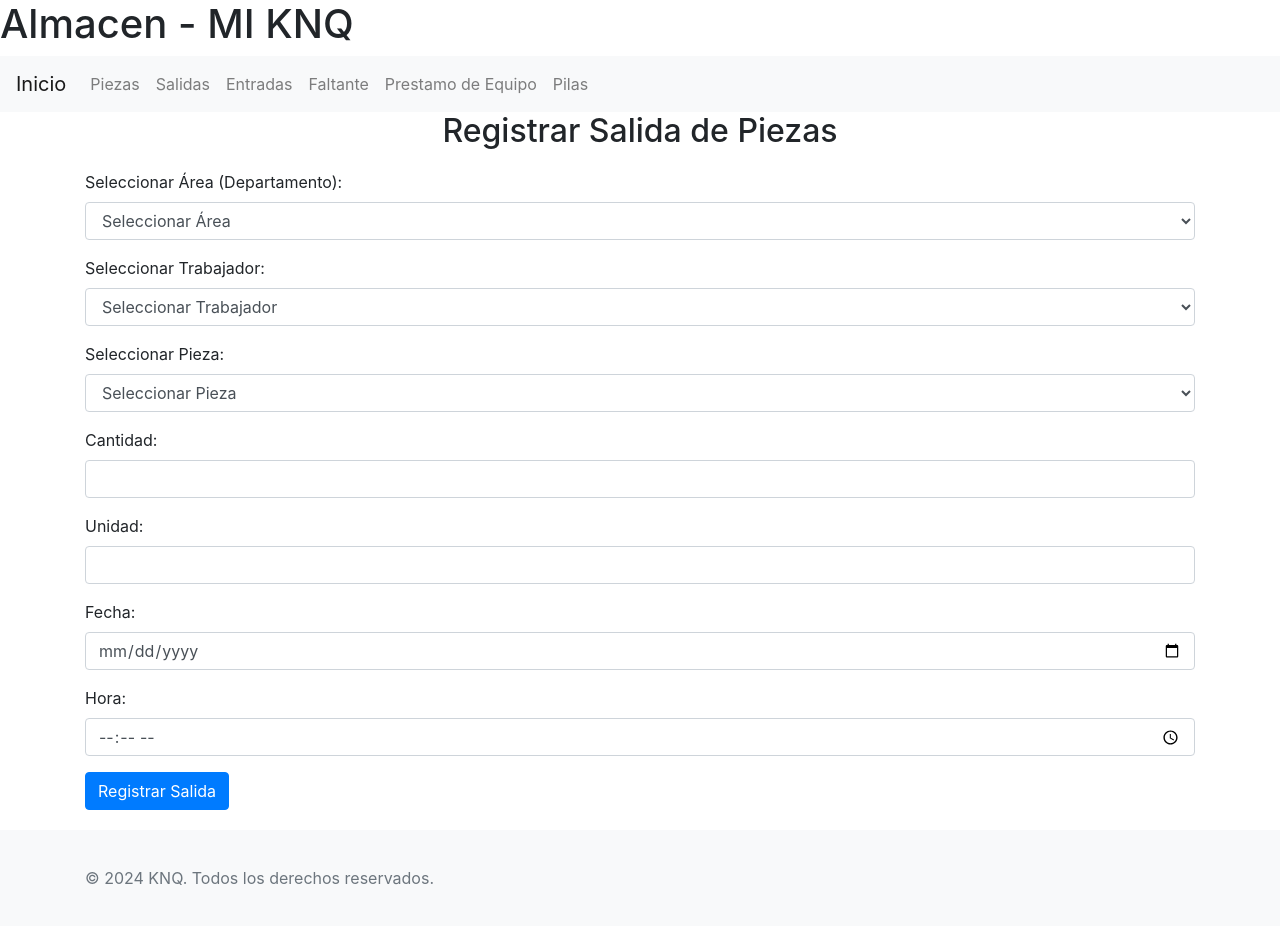
After one commit to cecidavi/MI-KNQ, a PHP site: page /Almacen_Salidas.php in a window 1280 px wide. The commit adds this page. Run offline with PHP 8.4, Linux system fonts and the light colour scheme; the visitor is signed in with stand-in values (Sample User, id 1); data that the repository does not hold is empty.

Commit message:
Nuevos agregados

```diff
--- /dev/null
+++ b/Almacen_Salidas.php
@@ -0,0 +1,115 @@
+<?php
+session_start();
+
+// Verifica si el usuario está autenticado
+if (!isset($_SESSION['username'])) {
+    header("Location: login.html");
+    exit();
+}
+
+include('conexion.php');
+include('Almacen_header.php');
+
+// Obtener los departamentos (áreas) de la base de datos
+$sql_departamentos = "SELECT * FROM departamentos";
+$result_departamentos = $conn->query($sql_departamentos);
+
+// Obtener las piezas para el formulario
+$sql_piezas = "SELECT * FROM piezas";
+$result_piezas = $conn->query($sql_piezas);
+
+?>
+
+<!DOCTYPE html>
+<html lang="es">
+<head>
+    <meta charset="UTF-8">
+    <meta name="viewport" content="width=device-width, initial-scale=1.0">
+    <title>Registrar Salida de Piezas</title>
+    <link rel="stylesheet" href="https://stackpath.bootstrapcdn.com/bootstrap/4.5.2/css/bootstrap.min.css">
+    <link rel="stylesheet" href="css/Almacen_unidades.css">
+    <script src="https://code.jquery.com/jquery-3.6.0.min.js"></script>
+</head>
+<body>
+
+<h2>Registrar Salida de Piezas</h2>
+<div class="container">
+<form action="procesar_salida.php" method="POST">
+    <div class="form-group">
+        <label for="area">Seleccionar Área (Departamento):</label>
+        <select id="area" name="area" class="form-control" onchange="cargarEmpleados()">
+            <option value="">Seleccionar Área</option>
+            <?php while ($row_departamento = $result_departamentos->fetch_assoc()): ?>
+                <option value="<?= $row_departamento['id_departamento'] ?>"><?= $row_departamento['nombre_departamento'] ?></option>
+            <?php endwhile; ?>
+        </select>
+    </div>
+
+    <div class="form-group">
+        <label for="trabajador">Seleccionar Trabajador:</label>
+        <select id="trabajador" name="trabajador" class="form-control">
+            <option value="">Seleccionar Trabajador</option>
+        </select>
+    </div>
+
+    <div class="form-group">
+        <label for="pieza">Seleccionar Pieza:</label>
+        <select id="pieza" name="pieza" class="form-control">
+            <option value="">Seleccionar Pieza</option>
+            <?php while ($row_pieza = $result_piezas->fetch_assoc()): ?>
+                <option value="<?= $row_pieza['id_pieza'] ?>"><?= $row_pieza['nombre'] ?></option>
+            <?php endwhile; ?>
+        </select>
+    </div>
+
+    <div class="form-group">
+        <label for="cantidad">Cantidad:</label>
+        <input type="number" id="cantidad" name="cantidad" class="form-control" required>
+    </div>
+
+    <div class="form-group">
+        <label for="unidad">Unidad:</label>
+        <input type="text" id="unidad" name="unidad" class="form-control" required>
+    </div>
+
+    <div class="form-group">
+        <label for="fecha">Fecha:</label>
+        <input type="date" id="fecha" name="fecha" class="form-control" required>
+    </div>
+
+    <div class="form-group">
+        <label for="hora">Hora:</label>
+        <input type="time" id="hora" name="hora" class="form-control" required>
+    </div>
+
+    <!-- Botón con diseño de Bootstrap -->
+    <input type="submit" value="Registrar Salida" class="btn btn-primary">
+</form>
+</div>
+
+<script>
+function cargarEmpleados() {
+    var area = document.getElementById("area").value;
+
+    if (area == "") {
+        document.getElementById("trabajador").innerHTML = "<option value=''>Seleccionar Trabajador</option>";
+        return;
+    }
+
+    // Enviar el área al servidor para obtener los empleados
+    $.ajax({
+        url: 'obtener_empleados.php',
+        type: 'GET',
+        data: { area: area },
+        success: function(data) {
+            var trabajadorSelect = document.getElementById("trabajador");
+            trabajadorSelect.innerHTML = "<option value=''>Seleccionar Trabajador</option>" + data;
+        }
+    });
+}
+</script>
+
+</body>
+</html>
+
+<?php include('includes/footer.php'); ?>
--- a/Almacen_header.php
+++ b/Almacen_header.php
@@ -12,7 +12,7 @@
     <h1>Almacen - MI KNQ</h1>
 </header>
 <nav class="navbar navbar-expand-lg navbar-light bg-light">
-    <a class="navbar-brand" href="Inicio.php">Inicio</a>
+    <a class="navbar-brand" href="Almacen_inicio.php">Inicio</a>
     <button class="navbar-toggler" type="button" data-toggle="collapse" data-target="#navbarNav" aria-controls="navbarNav" aria-expanded="false" aria-label="Toggle navigation">
         <span class="navbar-toggler-icon"></span>
     </button>
@@ -22,16 +22,19 @@
                 <a class="nav-link" href="Piezas.php">Piezas</a>
             </li>
             <li class="nav-item">
-                <a class="nav-link" href=""></a>
+                <a class="nav-link" href="Almacen_Salidas.php">Salidas</a>
             </li>
             <li class="nav-item">
-                <a class="nav-link" href=""></a>
+                <a class="nav-link" href="Almacen_Entradas.php">Entradas</a>
             </li>
             <li class="nav-item">
-                <a class="nav-link" href=""></a>
+                <a class="nav-link" href="Almacen_Faltante.php">Faltante</a>
             </li>
             <li class="nav-item">
-                <a class="nav-link" href=""></a>
+                <a class="nav-link" href="Almcaen_Prestaoequipo.php">Prestamo de Equipo</a>
+            </li>
+            <li class="nav-item">
+                <a class="nav-link" href="Entrega_pilas.php">Pilas</a>
             </li>
         </ul>
     </div>
--- a/Almacen_inicio.php
+++ b/Almacen_inicio.php
@@ -27,9 +27,9 @@ include('Almacen_header.php');
         <div class="col-md-5">
             <div class="card">
                 <div class="card-body">
-                    <h5 class="card-title">Reportes</h5>
-                    <p class="card-text">Genere y visualice reportes.</p>
-                    <a href="" class="btn btn-primary">Ir a Reportes</a>
+                    <h5 class="card-title">Salidas</h5>
+                    <p class="card-text">Genera una salida.</p>
+                    <a href="Almacen_Salidas.php" class="btn btn-primary">Ir a Salidas</a>
                 </div>
             </div>
         </div>
--- a/altas_bajas.php
+++ b/altas_bajas.php
@@ -157,6 +157,7 @@ $conn->close();
                 $conn->close();
                 ?>
             </select><br>
+            <button type="submit" class="btn btn-primary">Agregar Empleado</button>
         </form>
 
         <h3>Lista de Empleados</h3>
```
Also changed, not shown: Piezas.php (added, +97 -0 lines), base_prueba.txt (+59 -1 lines), obtener_empleados.php (added, +17 -0 lines).
